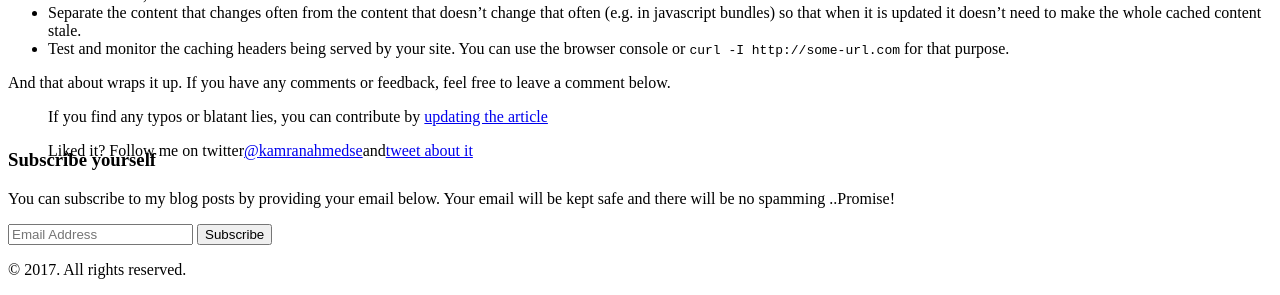
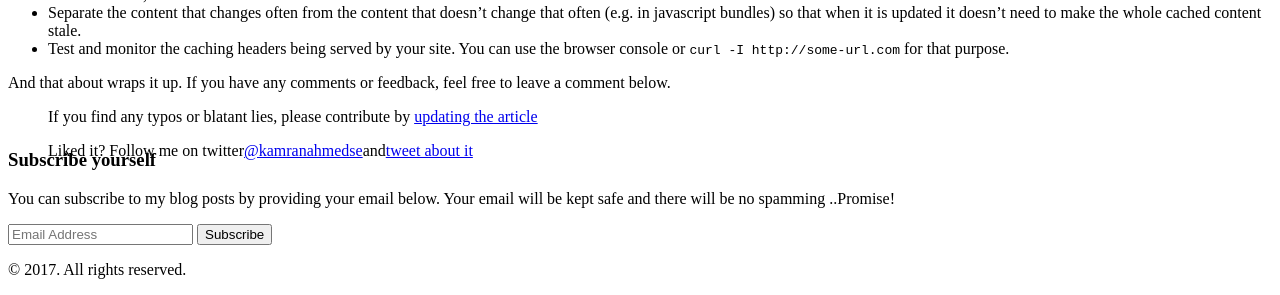
Before and after one commit to kamranahmedse/kamranahmedse.github.io, a Jekyll site: the page built from blog/_posts/2017-03-14-quick-guide-to-http-caching.md, in a window 1280 px wide and 900 px high, scrolled down 5508 px. Shown: the part 571-866 px from the top of the window. Built offline with Jekyll 4.4.1, drawn with Linux system fonts in a browser that asks for light colours; comment, search, counter and statistics services are not loaded.

Commit message:
Contributing note

```diff
--- a/blog/_posts/2017-03-14-quick-guide-to-http-caching.md
+++ b/blog/_posts/2017-03-14-quick-guide-to-http-caching.md
@@ -248,4 +248,4 @@ There is no golden rule or set standards about how your caching policy should lo
 
 And that about wraps it up. If you have any comments or feedback, feel free to leave a comment below.
 
-> If you find any typos or blatant lies, you can contribute by [updating the article](https://github.com/kamranahmedse/kamranahmedse.github.io/blob/master/blog/_posts/2017-03-14-quick-guide-to-http-caching.md)
+> If you find any typos or blatant lies, please contribute by [updating the article](https://github.com/kamranahmedse/kamranahmedse.github.io/blob/master/blog/_posts/2017-03-14-quick-guide-to-http-caching.md)
```
